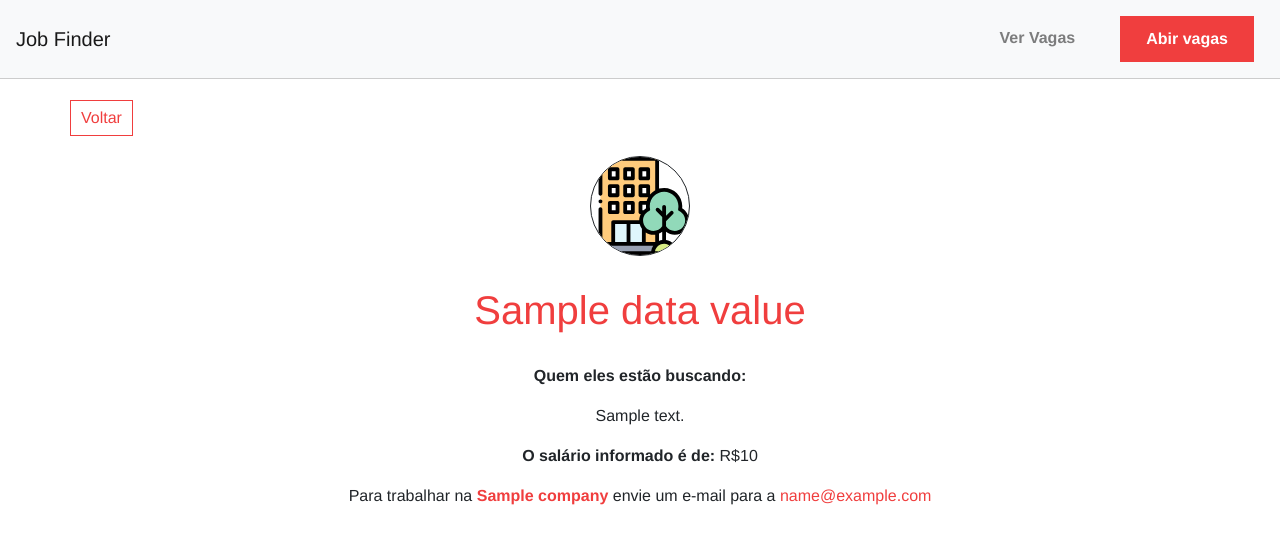
After one commit to CaduConrado/Buscador-de-Emprego, a Node server app: template views/view.handlebars in a window 1280 px wide. The commit adds this page. Shown: the top 544 px of the page. Run offline with Node 20, Linux system fonts and the light colour scheme; the template is opened without the code that fills it: most values are stand-ins (such as "Sample title", 1, 10 or a date in 2020); some libraries are stand-ins or nearby versions.

Commit message:
Finalizando primeira versão

```diff
--- a/app.js
+++ b/app.js
@@ -5,6 +5,9 @@ const path = require("path");
 const db = require("./db/connection");
 const bodyParser = require("body-parser");
 const Job = require("./models/Job");
+const Sequelize = require("sequelize");
+const { error } = require("console");
+const Op = Sequelize.Op;
 const PORT = 3000;
 
 app.listen(PORT, function () {
@@ -32,9 +35,26 @@ db.authenticate()
 
 //routes
 app.get("/", (req, res) => {
-  Job.findAll({ order: [["createdAt", "DESC"]] }).then((jobs) => {
-    res.render("index", { jobs });
-  });
+  let search = req.query.job;
+  let query = "%" + search + "%"; //word => wordpress, ph => php, press => wordpress
+  if (!search) {
+    Job.findAll({
+      order: [["createdAt", "DESC"]],
+    })
+      .then((jobs) => {
+        res.render("index", { jobs });
+      })
+      .catch((error) => console.log(error));
+  } else {
+    Job.findAll({
+      where: { title: { [Op.like]: query } },
+      order: [["createdAt", "DESC"]],
+    })
+      .then((jobs) => {
+        res.render("index", { jobs });
+      })
+      .catch((error) => console.log(error));
+  }
 });
 
 //job routes
--- a/views/add.handlebars
+++ b/views/add.handlebars
@@ -5,7 +5,7 @@
       </div>
       <div id="form-box" class="col-md-12">
         <h2>Preencha os dados da melhor forma possível para encontrar mais rápido seu dev!</h2>
-        <form action="">
+        <form action="/jobs/add", method="POST">
           <div class="form-group">
             <label for="title">Título da vaga:</label>
             <input type="text" class="form-control" id="title" name="title" placeholder="Digite o título da vaga" required>
--- /dev/null
+++ b/views/view.handlebars
@@ -0,0 +1,17 @@
+<div id="job-view-container" class="container">
+  <div class="row text-center">
+    <a class="back-link main-color" href="/">Voltar</a>
+    <div id="img-container" class="col-md-12">
+      <img src="/img/company.svg" alt="Company">
+    </div>
+    <div class="col-md-12">
+      <h1 class="main-color">{{job.dataValues.title}}</h1>
+      <p class="bold">Quem eles estão buscando:</p>
+      <p class="job-desc">{{job.dataValues.description}}</p>
+      <p><span class="bold">O salário informado é de:</span> R${{job.dataValues.salary}}</p>
+      <p>
+        Para trabalhar na <span class="bold main-color">{{job.dataValues.company}}</span> envie um e-mail para a <a class="main-color" href="mail:to{{job.dataValues.email}}">{{job.dataValues.email}}</a>
+      </p>
+    </div>
+  </div>
+</div>
```
Also changed, not shown: routes/jobs.js (+14 -0 lines), views/index.handlebars (+7 -3 lines), db/app.db.
